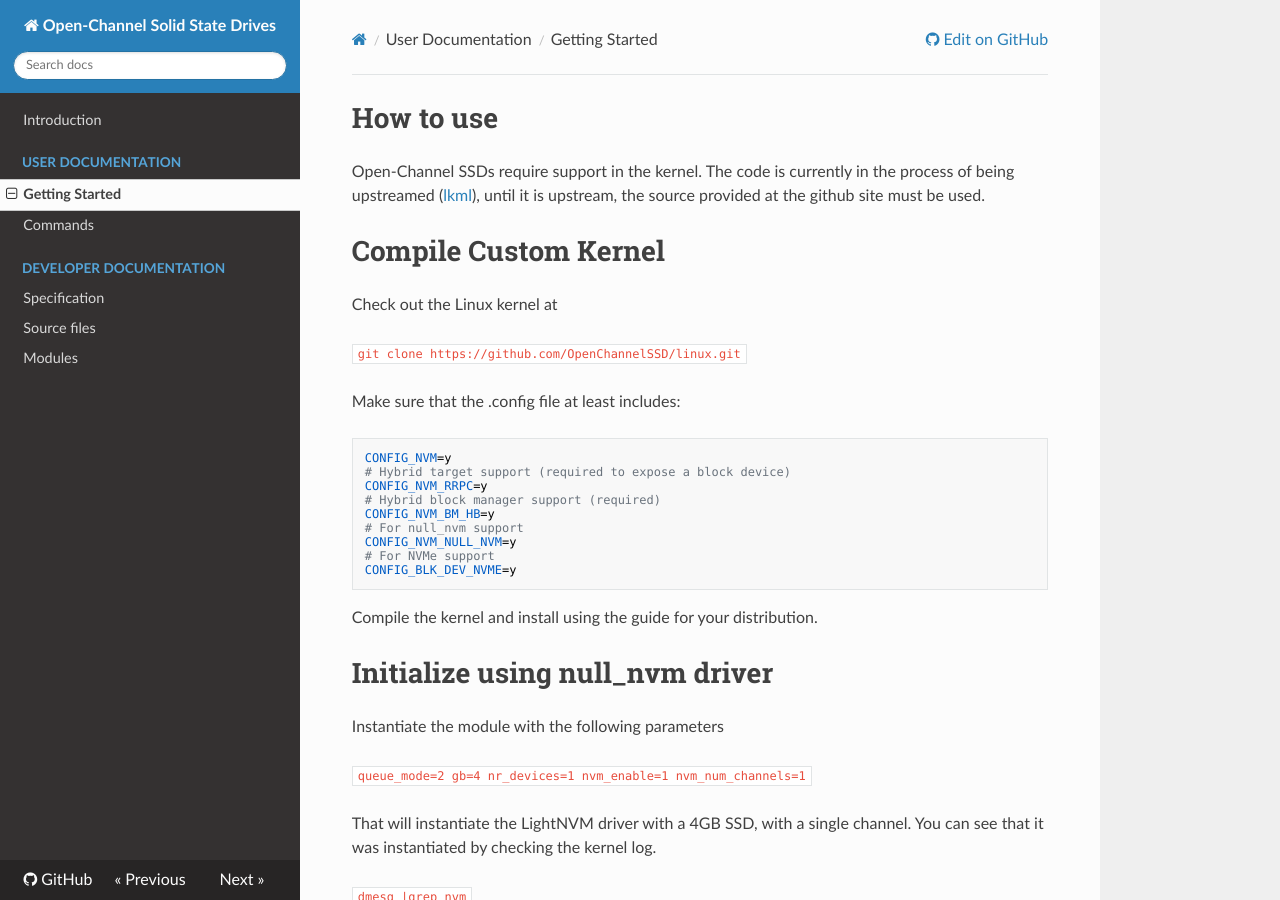
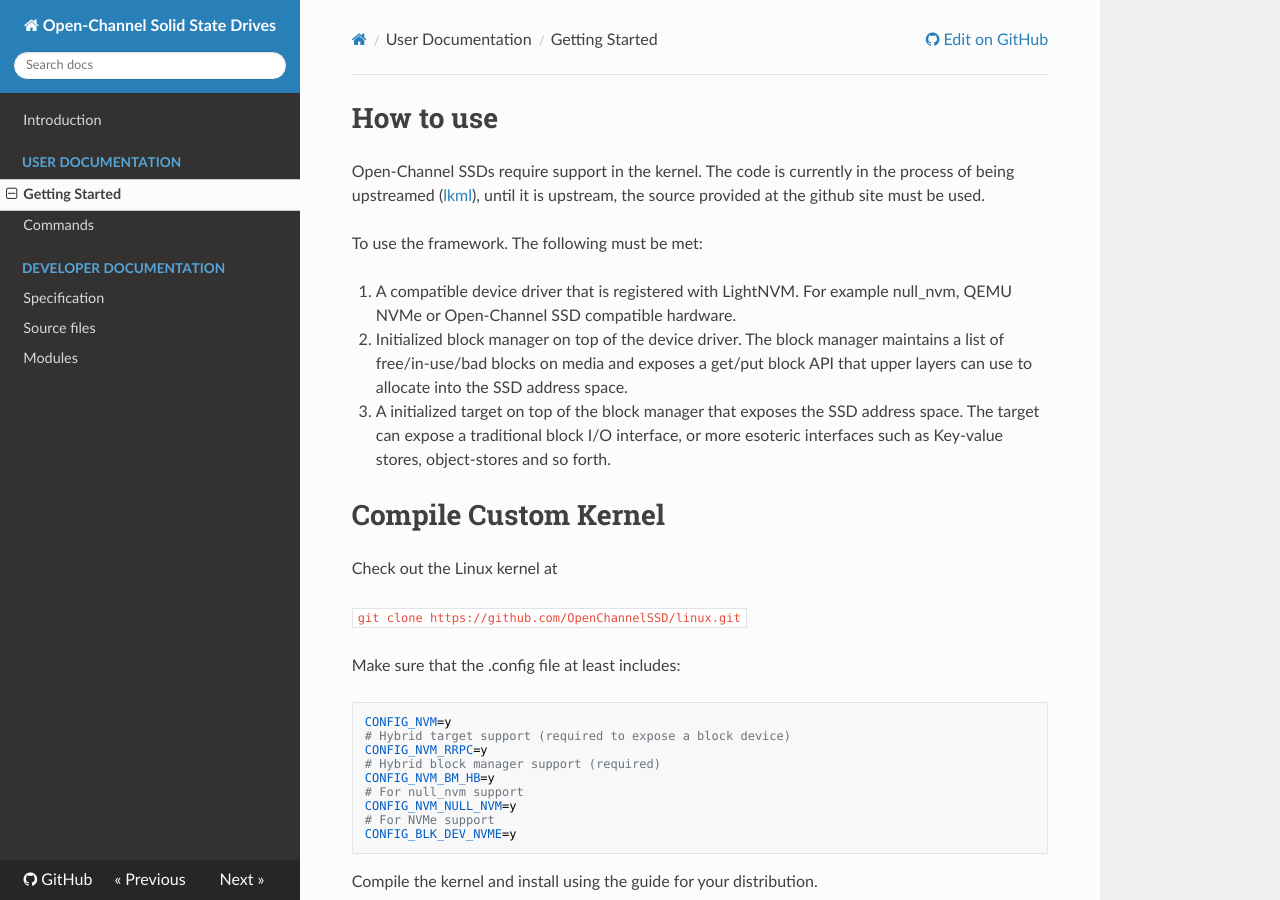
Before and after one commit to OpenChannelSSD/documentation, an MkDocs documentation site: the page built from docs/gettingstarted.md, in a window 1280 px wide and 900 px high. Built offline with MkDocs 1.6.1, drawn with Linux system fonts in a browser that asks for light colours; nearby versions of some CDN libraries; old or Windows-style settings are respelled for this version of MkDocs.

Commit message:
Update gettingstarted.md
Add beginning explanation

```diff
--- a/docs/gettingstarted.md
+++ b/docs/gettingstarted.md
@@ -4,11 +4,17 @@ Open-Channel SSDs require support in the kernel. The code is currently in the
 process of being upstreamed ([lkml](https://lkml.org/lkml/2015/7/22/541)), until
 it is upstream, the source provided at the github site must be used.
 
+To use the framework. The following must be met:
+
+1. A compatible device driver that is registered with LightNVM. For example null_nvm, QEMU NVMe or Open-Channel SSD compatible hardware.
+2. Initialized block manager on top of the device driver. The block manager maintains a list of free/in-use/bad  blocks on media and exposes a get/put block API that upper layers can use to allocate into the SSD address space.
+3. A initialized target on top of the block manager that exposes the SSD address space. The target can expose a traditional block I/O interface, or more esoteric interfaces such as Key-value stores, object-stores and so forth.
+
 # Compile Custom Kernel
 
 Check out the Linux kernel at
 
-`git clone https://github.com/OpenChannelSSD/linux.git`
+   `git clone https://github.com/OpenChannelSSD/linux.git`
 
 Make sure that the .config file at least includes:
 
```
